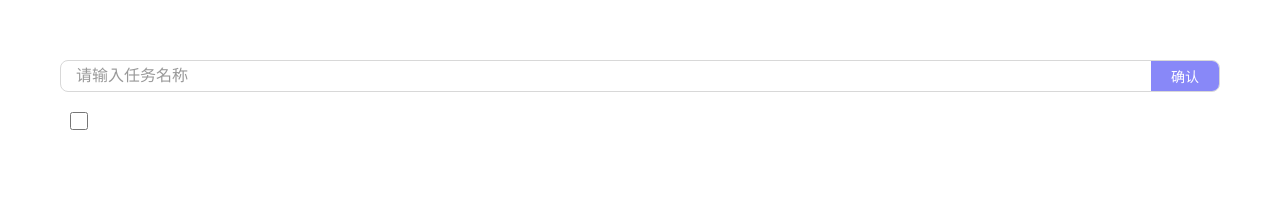
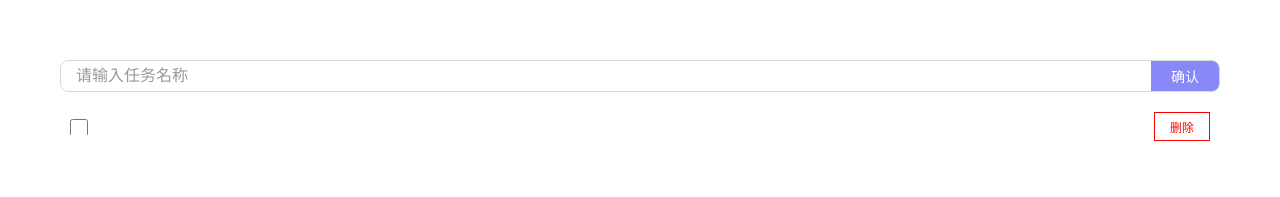
Before and after one commit to huitoutunao/todo-list-demo, a Vue app: page / in a window 1280 px wide. Both pictures are taken after a click on the button "确认". Shown: the top 197 px of the page. Built offline with nearby package versions, Linux system fonts and the light colour scheme.

Commit message:
feat: 完成todo的删除功能

```diff
--- a/src/App.vue
+++ b/src/App.vue
@@ -12,8 +12,11 @@
     </div>
     <ul class="list-box">
       <li v-for="(item, index) in todoList" :key="index" class="item">
+        <div class="check-box">
           <input :id="item.id" type="checkbox" class="checkbox" />
           <label :for="item.id" class="label">{{ item.name }}</label>
+        </div>
+        <button class="del" @click="onDel(index)">删除</button>
       </li>
     </ul>
   </div>
@@ -39,6 +42,10 @@ const onConfirm = () => {
 
   inputVal.value = ''
   todoIndex.value += 1
+}
+
+const onDel = (index: number) => {
+  todoList.splice(index, 1)
 }
 </script>
 
@@ -89,6 +96,7 @@ ul li {
       color: #fff;
       background: #8888f8;
       border: none;
+      cursor: pointer;
     }
   }
 
@@ -96,6 +104,7 @@ ul li {
     padding: 15px 10px;
 
     .item {
+      position: relative;
       display: flex;
       align-items: center;
       padding: 5px 0;
@@ -103,9 +112,16 @@ ul li {
       color: #333;
     }
 
+    .check-box {
+      display: flex;
+      align-items: center;
+      flex: 1;
+      overflow: hidden;
+
       .checkbox {
         width: 18px;
         height: 18px;
+        margin-bottom: -2px;
       }
 
       .label {
@@ -114,5 +130,15 @@ ul li {
         overflow: hidden;
       }
     }
+
+    .del {
+      padding: 5px 15px;
+      font-size: 12px;
+      color: red;
+      background: #fff;
+      border: 1px solid red;
+      cursor: pointer;
+    }
+  }
 }
 </style>
```
Lines whose indentation alone changed are shown as unchanged.
